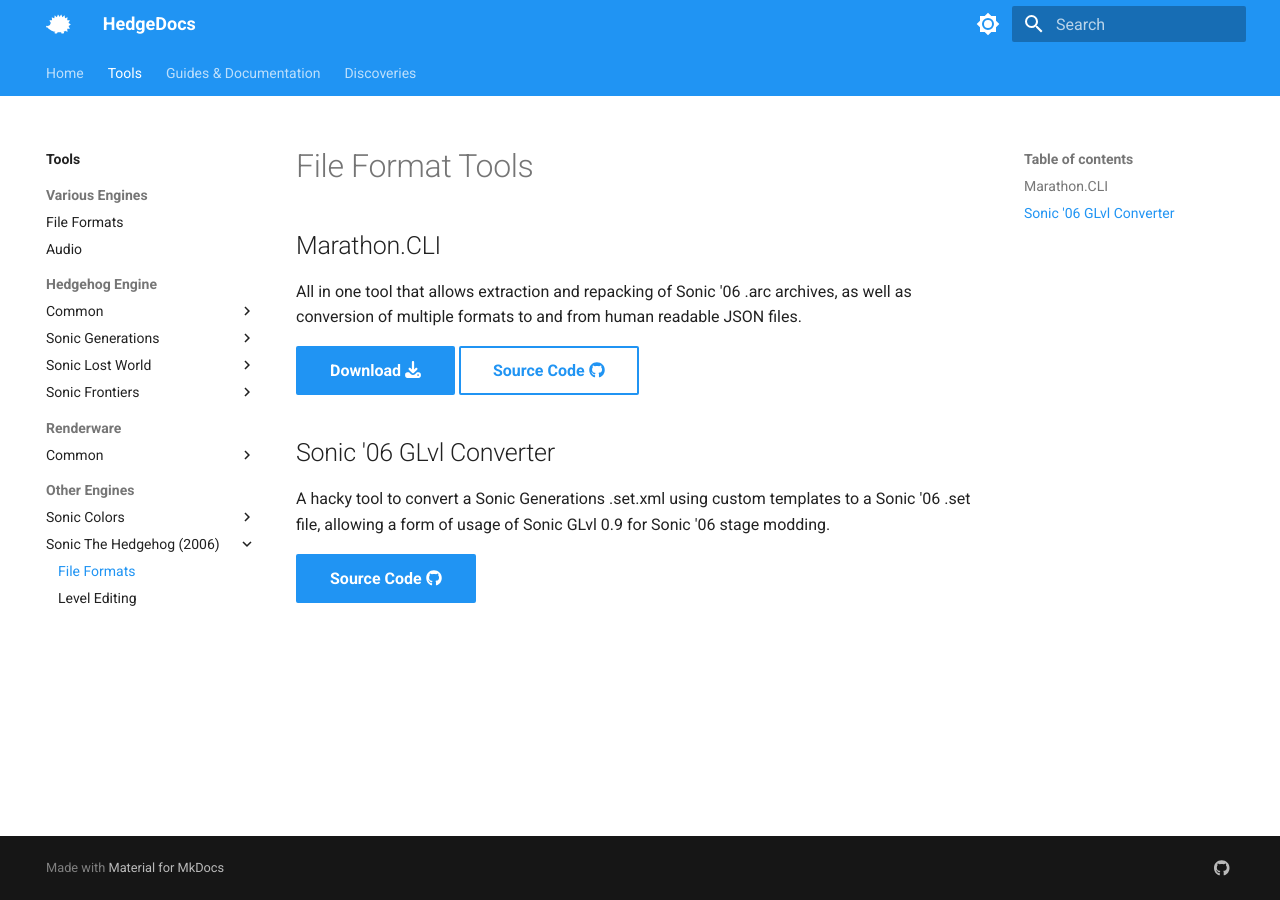
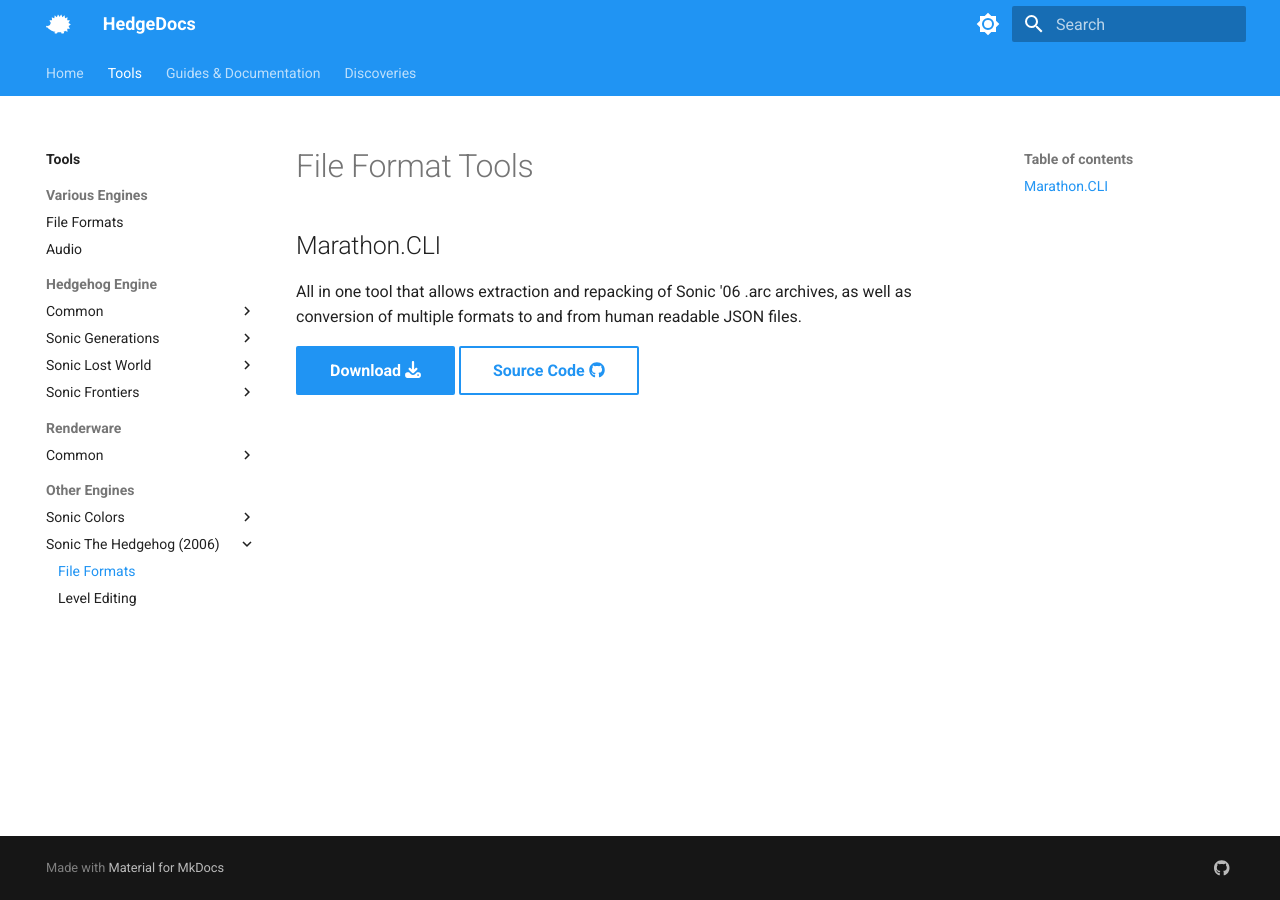
Before and after one commit to HedgeDocs/HedgeDocs.github.io, an MkDocs documentation site: the page built from docs/tools/others/marathon/files.md, in a window 1280 px wide. Built offline with MkDocs 1.6.1 and Material for MkDocs 9.7.7, drawn with Linux system fonts in a browser that asks for light colours; comment, search, counter and statistics services are not loaded.

Commit message:
Further cleanup of tools

```diff
--- a/docs/tools/others/marathon/files.md
+++ b/docs/tools/others/marathon/files.md
@@ -8,8 +8,3 @@
 
 [Download :fontawesome-solid-download:](https://github.com/Big-Endian-32/Marathon/releases){ .md-button .md-button--primary target="_blank"}
 [Source Code :fontawesome-brands-github:](https://github.com/Big-Endian-32/Marathon){ .md-button target="_blank"}
-
-## Sonic '06 GLvl Converter
-A hacky tool to convert a Sonic Generations .set.xml using custom templates to a Sonic '06 .set file, allowing a form of usage of Sonic GLvl 0.9 for Sonic '06 stage modding.
-
-[Source Code :fontawesome-brands-github:](https://github.com/Knuxfan24/Sonic-06-Stage-Editing-Archive/tree/cleanup/Source%20Code/Sonic%20'06%20GLvl%20Converter){ .md-button .md-button--primary target="_blank"}
```
Also changed, not shown: docs/tools/renderware/common/files/one.md (+1 -1 lines).
